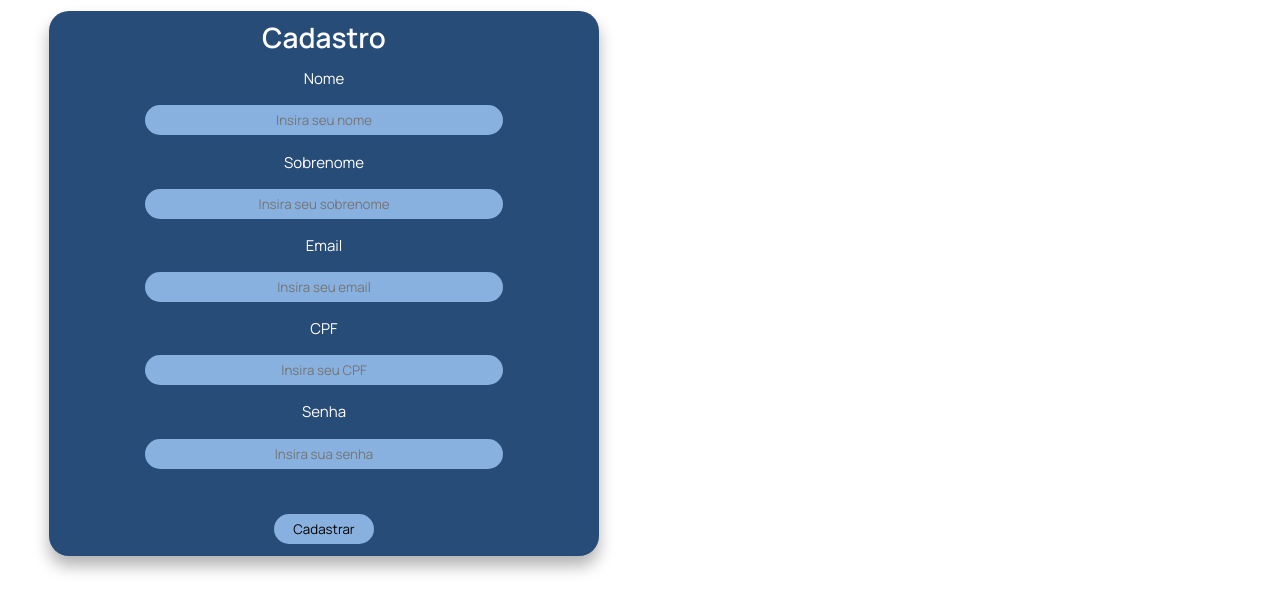
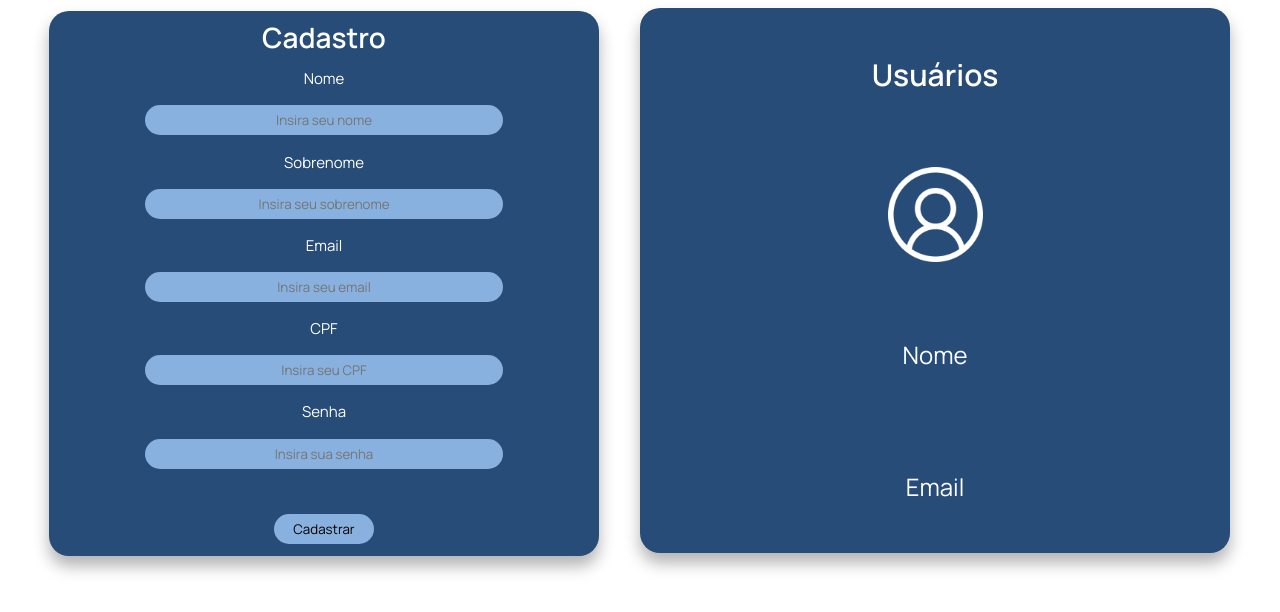
Before and after one commit to AnthonyLourenco/ServidorV8, a website: page public/index.html in a window 1280 px wide. Drawn offline with Linux system fonts and the light colour scheme.

Commit message:
Usuarios FrontEnd

```diff
--- a/public/index.html
+++ b/public/index.html
@@ -52,7 +52,18 @@
         </div>
     </div>
     <div class="usuarios">
-
+        <div class="containerUsuarios">
+          <div class="tituloUsuarios">
+            <span>Usuários</span>
+          </div>
+          <div class="ftoUsuario"></div>
+          <div class="nomeUsuario">
+            <span>Nome</span>
+          </div>
+          <div class="emailUsuario">
+            <span>Email</span>
+          </div>
+        </div>
     </div>
 </body>
 </html>
--- a/public/style.css
+++ b/public/style.css
@@ -1,6 +1,8 @@
 body {
     display: flex;
     flex-direction: row;
+    justify-content: space-evenly;
+    align-items: center;
     font-family: 'Manrope';
 }
 
@@ -92,3 +94,53 @@ button:hover {
     height: 550px;
     width: 800px;
 }
+
+.containerUsuarios {
+    width: 590px;
+    height: 545px;
+    background-color: #274C77;
+    border-radius: 20px;
+    box-shadow: 0 10px 16px rgba(0, 0, 0, 0.3);
+    display: flex;
+    justify-content: space-around;
+    align-items: center;
+    flex-direction: column;
+}
+
+.tituloUsuarios {
+    width: 590px;
+    height: 80px;
+    color: #FFF;
+    font-size: 30px;
+    font-weight: 550;
+    display: flex;
+    justify-content: center;
+    align-items: center;
+}
+
+.ftoUsuario {
+    width: 95px;
+    height: 95px;
+    background-image: url(do-utilizador.png);
+    background-size: cover;
+}
+
+.nomeUsuario {
+    width: 300px;
+    height: 80px;
+    color: #FFF;
+    display: flex;
+    justify-content: center;
+    align-items: center;
+    font-size: 24px;
+}
+
+.emailUsuario {
+    width: 300px;
+    height: 80px;
+    color: #FFF;
+    display: flex;
+    justify-content: center;
+    align-items: center;
+    font-size: 24px;
+}
--- a/style.css
+++ /dev/null
@@ -1,94 +0,0 @@
-body {
-    display: flex;
-    flex-direction: row;
-    font-family: 'Manrope';
-}
-
-.cadastro {
-    height: 550px;
-    width: 800px;
-    display: flex;
-    justify-content: center;
-    align-items: center;
-}
-
-.containerCadastro {
-    height: 545px;
-    width: 550px;
-    background-color: #274C77;
-    display: flex;
-    justify-content: center;
-    align-items: center;
-    flex-direction: column;
-    justify-content: space-evenly;
-    box-shadow: 0 10px 16px rgba(0, 0, 0, 0.3);
-    border-radius: 20px;
-}
-
-.tituloCadastro {
-    width: 400px;
-    height: 30px;
-    display: flex;
-    justify-content: center;
-    align-items: center;
-    font-size: 28px;
-    font-weight: 550;
-    color: #FFF;
-}
-
-.inputCadastro {
-    width: 400px;
-    height: 30px;
-    display: flex;
-    justify-content: center;
-    align-items: center;
-}
-
-input {
-    width: 350px;
-    height: 24px;
-    text-align: center;
-    font-family: 'Manrope';
-    border-radius: 15px;
-    border-color: #ffffff00;
-    background-color: #88b1df;
-    transition: all 0.4s;
-}
-
-input:hover {
-    width: 365px;
-    transition: all 0.4s;
-}
-
-button {
-    width: 100px;
-    height: 30px;
-    border-radius: 15px;
-    font-family: 'Manrope';
-    background-color: #88b1df;
-    color: #000000;
-    border-color: #26436400;
-    transition: all 0.4s;
-}
-
-button:hover {
-    width: 110px;
-    cursor: pointer;
-    background-color: #7bb5fd;
-    transition: all 0.4s;
-}
-
-.tituloInput {
-    width: 400px;
-    height: 30px;
-    display: flex;
-    justify-content: center;
-    align-items: center;
-    font-size: 15px;
-    color: #FFF;
-}
-
-.usuarios {
-    height: 550px;
-    width: 800px;
-}
```
Also changed, not shown: public/do-utilizador.png (added).
